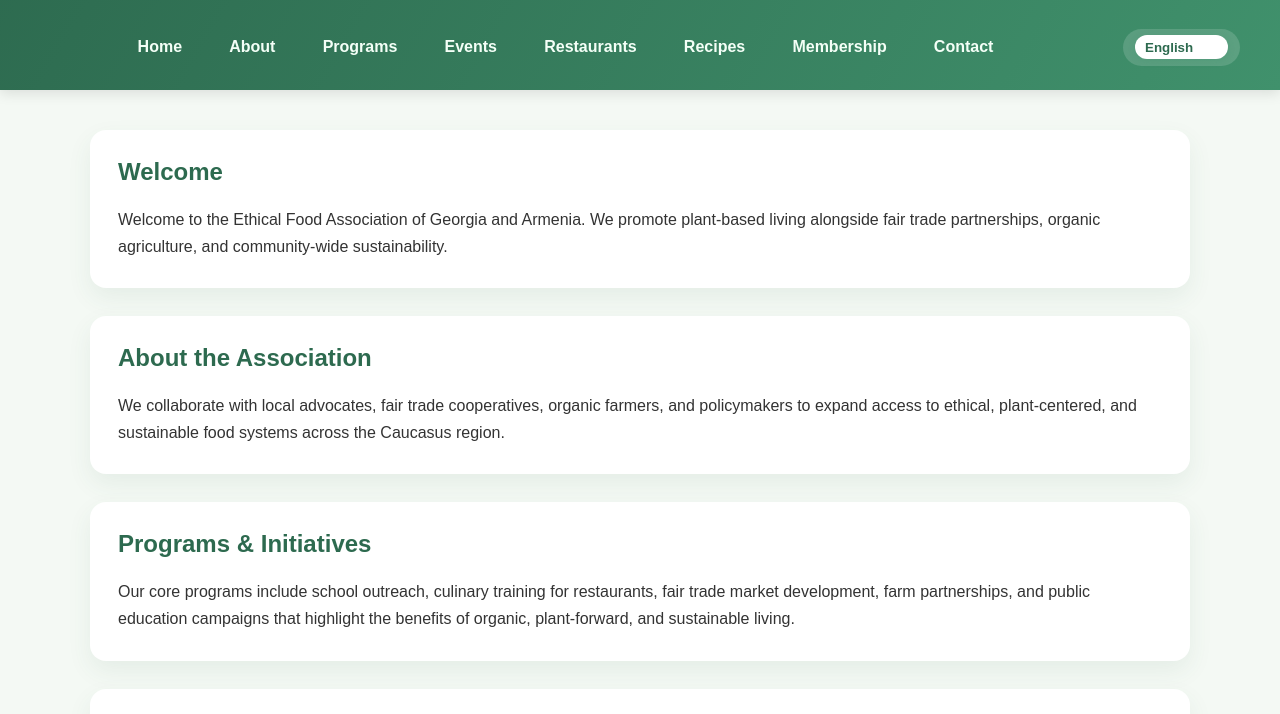
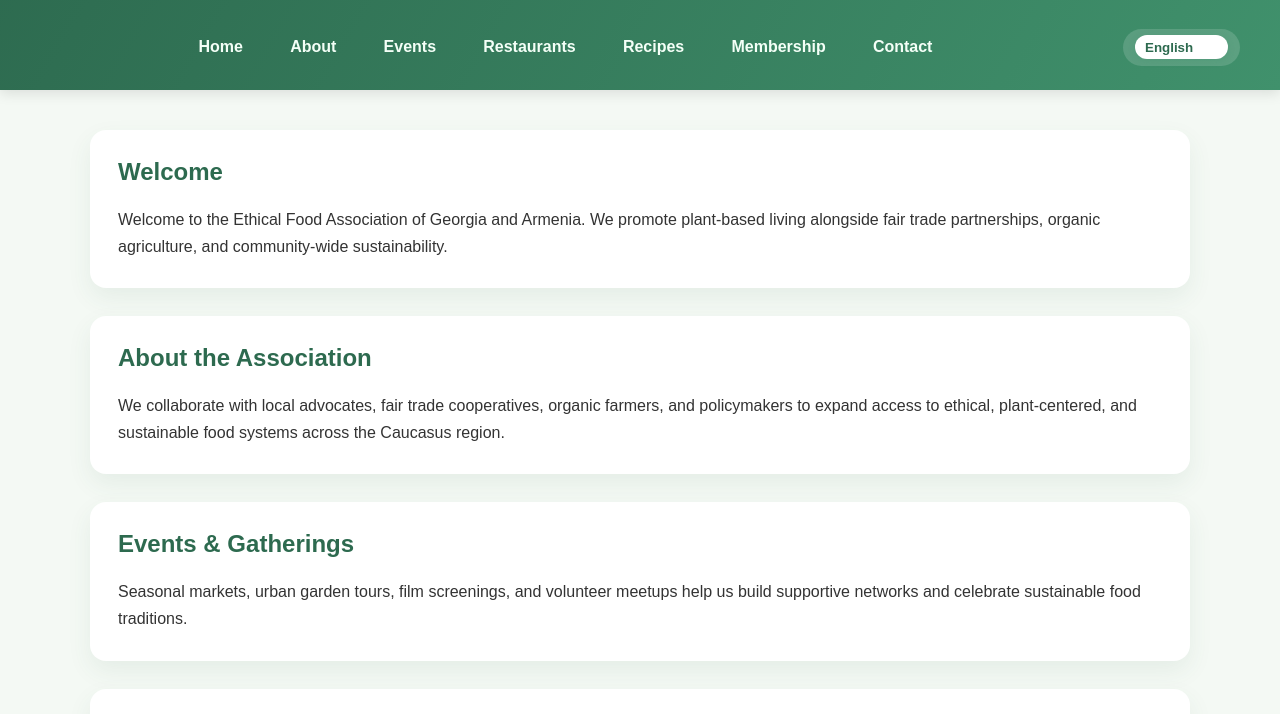
Before and after one commit to catlikesice/GeorgiaandArmeniaVeganVegSoc, a plain HTML site: page index.html in a window 1280 px wide. Shown: the part 86-800 px from the top of the page. Drawn offline with Linux system fonts and the light colour scheme; a script that the page names is missing.

Commit message:
Remove Programs section from index.html
Removed the 'Programs' section from the main content.

```diff
--- a/index.html
+++ b/index.html
@@ -18,7 +18,6 @@
                 <ul class="nav-links">
                     <li><a href="#home" data-i18n-key="index.nav.home">Home</a></li>
                     <li><a href="#about" data-i18n-key="index.nav.about">About</a></li>
-                    <li><a href="#programs" data-i18n-key="index.nav.programs">Programs</a></li>
                     <li><a href="#events" data-i18n-key="index.nav.events">Events</a></li>
                     <li class="nav-item nav-item-restaurants">
                         <a href="#restaurants" data-i18n-key="index.nav.restaurants">Restaurants</a>
@@ -65,11 +64,6 @@
         <section id="about" class="page-section">
             <h2 data-i18n-key="index.about.heading">About the Association</h2>
             <p data-i18n-key="index.about.body">We collaborate with local advocates, fair trade cooperatives, organic farmers, and policymakers to expand access to ethical, plant-centered, and sustainable food systems across the Caucasus region.</p>
-        </section>
-
-        <section id="programs" class="page-section">
-            <h2 data-i18n-key="index.programs.heading">Programs &amp; Initiatives</h2>
-            <p data-i18n-key="index.programs.body">Our core programs include school outreach, culinary training for restaurants, fair trade market development, farm partnerships, and public education campaigns that highlight the benefits of organic, plant-forward, and sustainable living.</p>
         </section>
 
         <section id="events" class="page-section">
```
